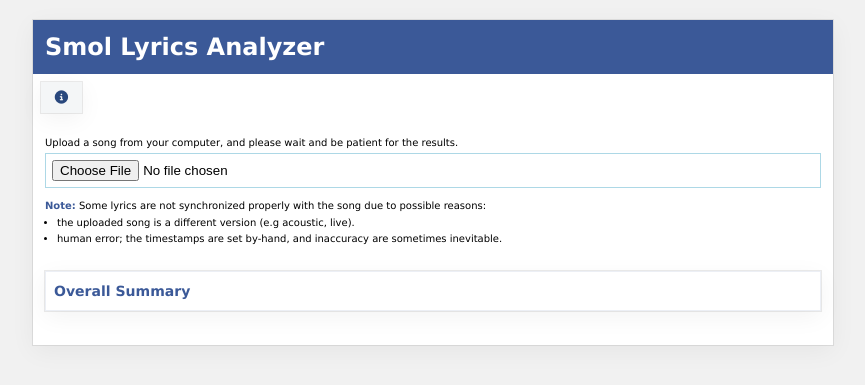
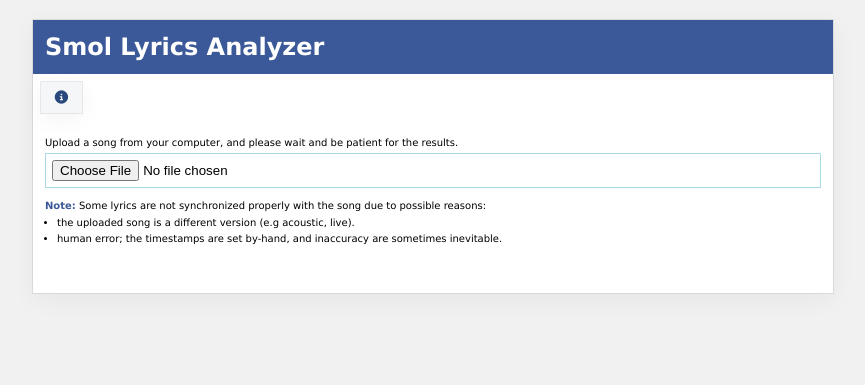
Before and after one commit to jyn626/smoly, a Flask app: page / in a window 1280 px wide. Shown: the top 385 px of the page, without its empty margins (207-1072 px from the left). Run offline with Flask 3, Linux system fonts and the light colour scheme; some libraries are stand-ins or nearby versions.

Commit message:
toggle summary container

```diff
--- a/static/script.js
+++ b/static/script.js
@@ -94,6 +94,7 @@ window.addEventListener("DOMContentLoaded", () => {
 						'<p style="color: red;">Lyrics cannot be found. Please try again.</p>';
 					return;
 				}
+				overallSummaryContainer.style.display = "block";
 				overallSummaryContainer.innerHTML += `<p>${overallSummary}</p>`;
 				songAnalysisContainer.innerHTML += `
 		<div class="song_analysis_container">
--- a/static/style.css
+++ b/static/style.css
@@ -204,6 +204,7 @@ button:hover {
 }
 
 #overall-summary-container {
+	display: none;
 	margin-top: 12px;
 	padding: 8px;
 	box-shadow:
```
